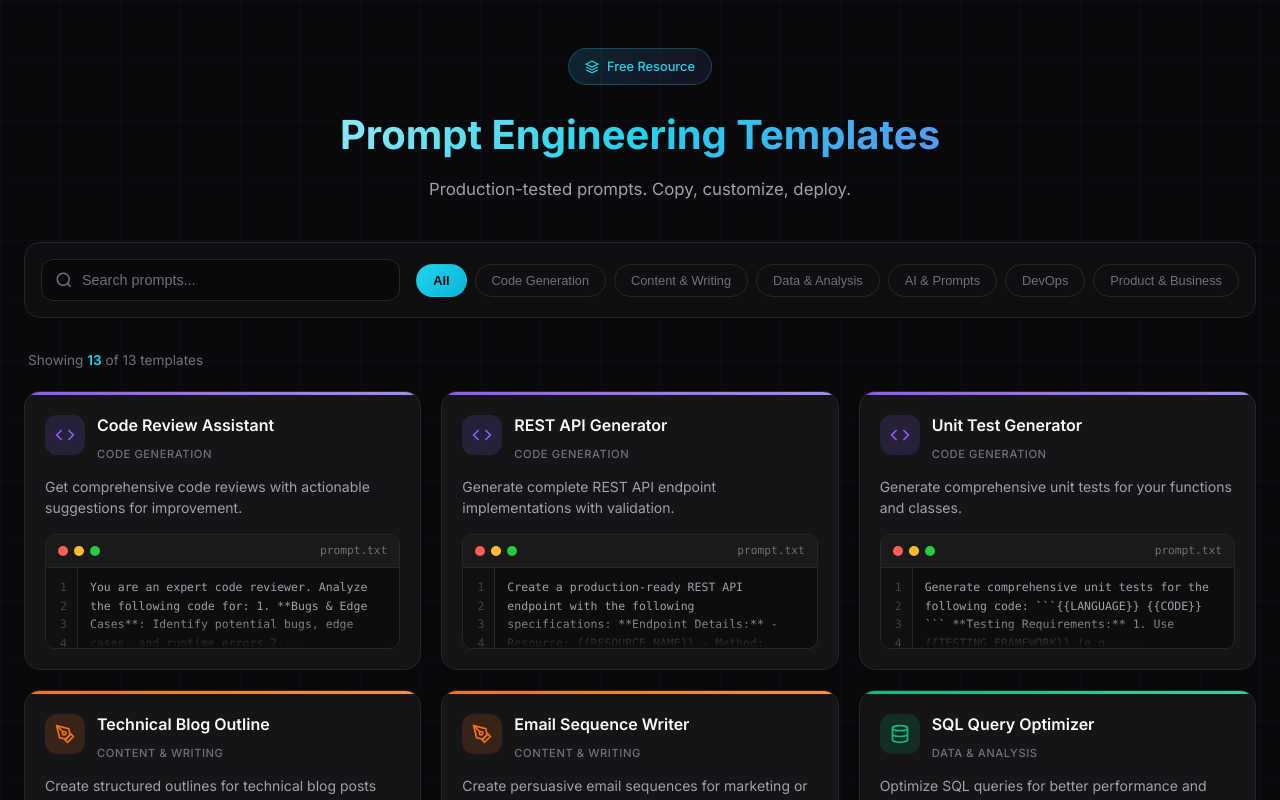
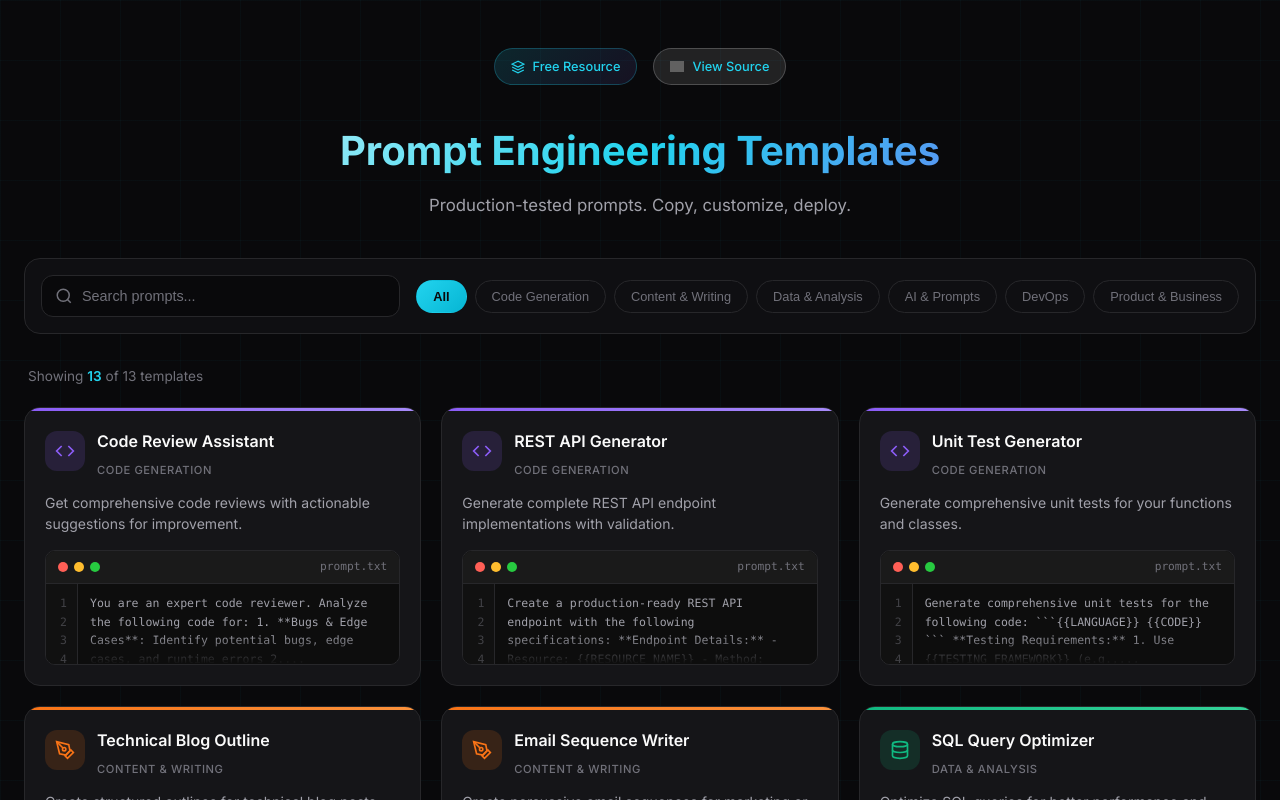
Before and after one commit to kartikeykumar09/prompt-templates, a React (Vite) app: page / in a window 1280 px wide. Shown: the top 800 px of the page. Built offline with nearby package versions, Linux system fonts and the light colour scheme; grey boxes are pictures that could not be loaded.

Commit message:
Add GitHub link to header

```diff
--- a/src/App.tsx
+++ b/src/App.tsx
@@ -100,11 +100,17 @@ function App() {
       <div className="container">
         {/* Header */}
         <header className="header">
-          <div className="header-badge">
-            <svg width="14" height="14" viewBox="0 0 24 24" fill="none" stroke="currentColor" strokeWidth="2">
-              <path d="M12 2L2 7l10 5 10-5-10-5zM2 17l10 5 10-5M2 12l10 5 10-5"/>
-            </svg>
-            <span>Free Resource</span>
+          <div className="header-top-row" style={{ display: 'flex', justifyContent: 'center', alignItems: 'center', gap: '1rem', marginBottom: '1rem' }}>
+            <div className="header-badge">
+              <svg width="14" height="14" viewBox="0 0 24 24" fill="none" stroke="currentColor" strokeWidth="2">
+                <path d="M12 2L2 7l10 5 10-5-10-5zM2 17l10 5 10-5M2 12l10 5 10-5"/>
+              </svg>
+              <span>Free Resource</span>
+            </div>
+            <a href="https://github.com/kartikeykumar09/prompt-templates" target="_blank" rel="noreferrer" className="header-badge github-badge" style={{ textDecoration: 'none', cursor: 'pointer', background: 'rgba(255, 255, 255, 0.1)', border: '1px solid rgba(255, 255, 255, 0.2)' }}>
+              <img src="https://unpkg.com/simple-icons@v13/icons/github.svg" width="14" height="14" style={{ filter: 'invert(1)', objectFit: 'contain' }} alt="GitHub" />
+              <span>View Source</span>
+            </a>
           </div>
           <h1>Prompt Engineering Templates</h1>
           <p>Production-tested prompts. Copy, customize, deploy.</p>
```
